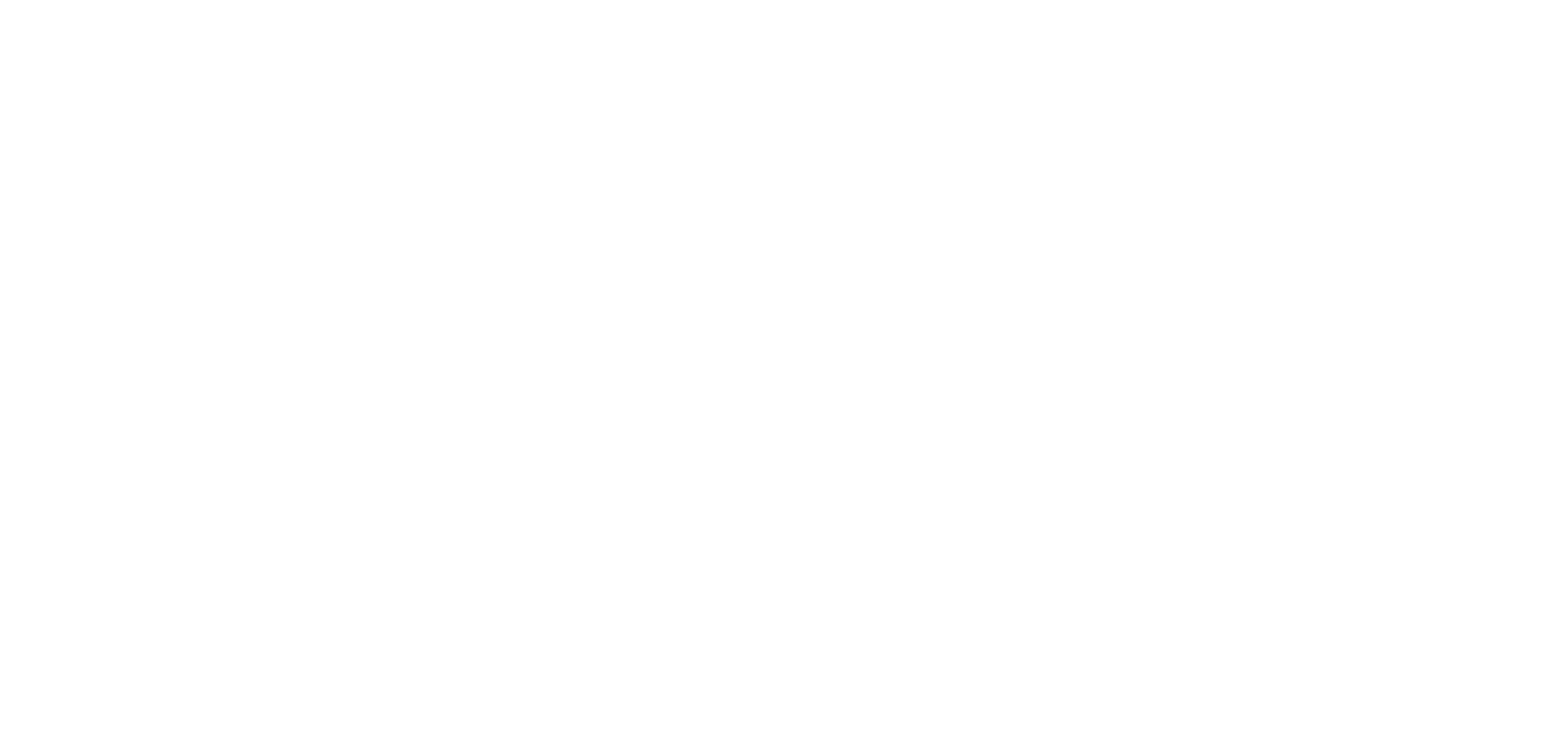
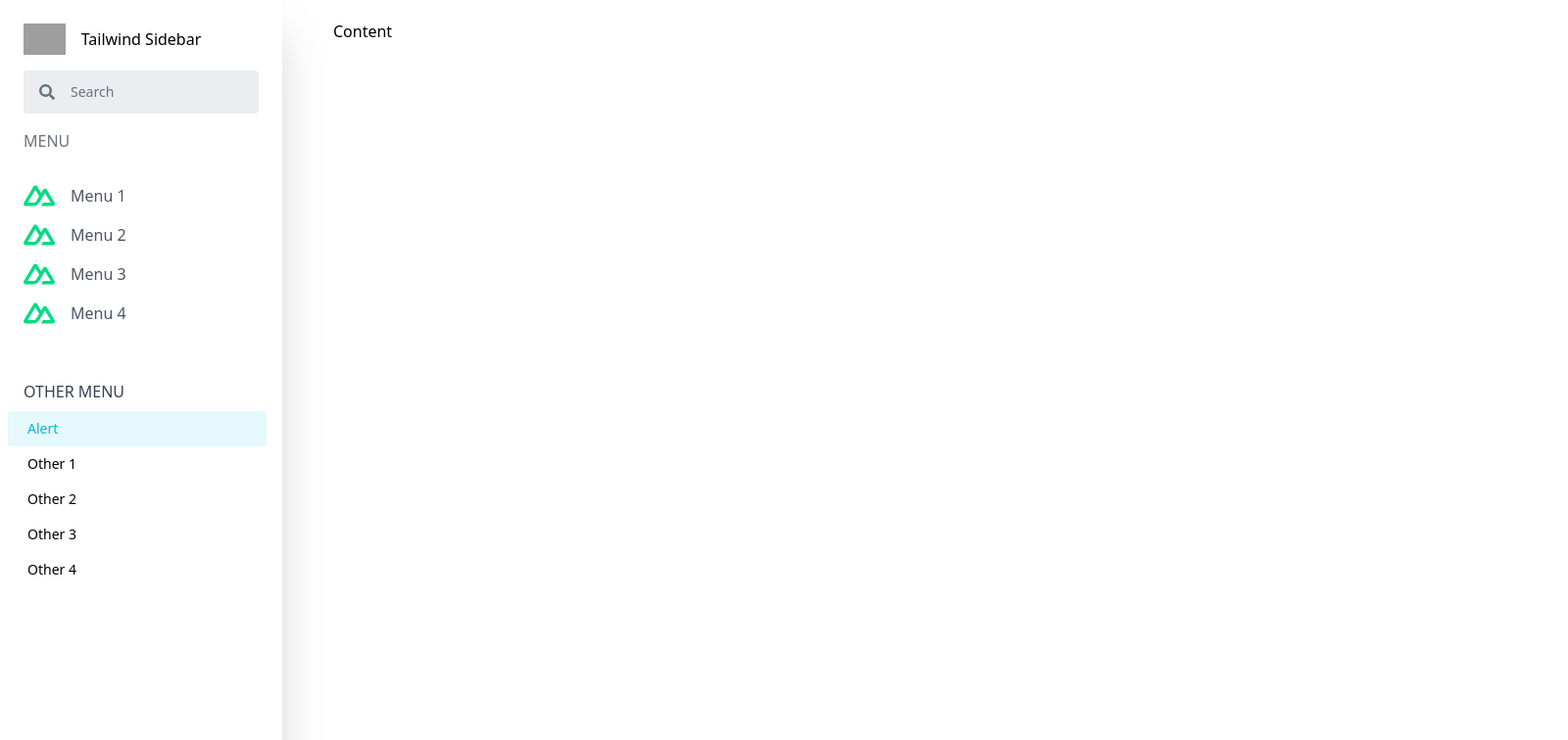
Before and after one commit to singgihpr/nuxttw, a Nuxt app: page /sidebar in a window 1280 px wide. Before the commit this address had no page. Shown: the top 756 px of the page at 98% size, 1600 px wide, since content can reach past the window. Built offline with nearby package versions, Linux system fonts and the light colour scheme; grey boxes are pictures that could not be loaded.

Commit message:
Feat: sidebar component

```diff
--- /dev/null
+++ b/components/sidebar-1.vue
@@ -0,0 +1,96 @@
+<template>
+  <div class="relative lg:left-80 md:left-80 lg:ml-auto md:ml-auto container mx-auto p-5">
+    Content
+  </div>
+  <div class="h-screen flex items-end justify-end px-4 pb-6">
+    <button class="relative z-30 lg:hidden md:hidden peer h-14 w-14 rounded-full bg-cyan-500 hover:bg-cyan-600 focus:bg-cyan-600 active:bg-cyan-700 transition">
+      <span class="text-white">
+        <svg xmlns="http://www.w3.org/2000/svg" fill="currentColor" class="w-6 m-auto" viewBox="0 0 16 16">
+          <path fill-rule="evenodd" d="M3.646 9.146a.5.5 0 0 1 .708 0L8 12.793l3.646-3.647a.5.5 0 0 1 .708.708l-4 4a.5.5 0 0 1-.708 0l-4-4a.5.5 0 0 1 0-.708zm0-2.292a.5.5 0 0 0 .708 0L8 3.207l3.646 3.647a.5.5 0 0 0 .708-.708l-4-4a.5.5 0 0 0-.708 0l-4 4a.5.5 0 0 0 0 .708z"/>
+        </svg>
+      </span>
+    </button>
+
+    <div class="z-20 fixed top-0 -left-96 lg:left-0 md:left-0 h-screen w-9/12 lg:w-72 md:w-60 bg-white shadow-2xl peer-focus:left-0 peer:transition ease-out delay-150 duration-200">
+      <nav role="navigation" class="p-6">
+          <div class="flex items-center gap-4 pb-4">
+            <img class="h-8 w-auto" src="https://tailwindui.com/img/logos/mark.svg?color=indigo&shade=600" alt="" />
+            Tailwind Sidebar
+          </div>
+
+          <div class="relative">
+            <form action="" class="text-gray-500 focus-within:text-cyan-400 focus-within:bg-white focus-within:shadow rounded search transition duration-300">
+              <div class="relative w-full">
+                <div class="absolute top-0 bottom-0 h-full flex items-center mb-auto left-4">
+                  <svg xmlns="http://ww50w3.org/2000/svg" class="w-4 fill-current" viewBox="0 0 35.997 36.004">
+                    <path id="Icon_awesome-search" data-name="search" d="M35.508,31.127l-7.01-7.01a1.686,1.686,0,0,0-1.2-.492H26.156a14.618,14.618,0,1,0-2.531,2.531V27.3a1.686,1.686,0,0,0,.492,1.2l7.01,7.01a1.681,1.681,0,0,0,2.384,0l1.99-1.99a1.7,1.7,0,0,0,.007-2.391Zm-20.883-7.5a9,9,0,1,1,9-9A8.995,8.995,0,0,1,14.625,23.625Z"></path>
+                  </svg>
+                </div>
+                <input type="search" placeholder="Search  " name="search" id="search" class="text-sm text-gray-500 placeholder-gray-500 w-full rounded py-3 pr-4 pl-12 bg-gray-200 bg-opacity-75 outline-none focus:bg-transparent focus:rounded-3xl transition-all" />
+              </div>
+            </form>
+          </div>
+
+          <div class="mt-4 -mx-4 relative overflow-y-auto overflow-x-hidden h-[85vh]">
+            <span class="uppercase px-4 text-gray-500">Menu</span>
+            <ul class="space-y-4 mb-12 px-4 mt-8">
+              <li>
+                <a href="" class="flex gap-4 text-gray-600 hover:text-gray-800 transition">
+                  <svg xmlns="http://www.w3.org/2000/svg" width="32" height="24" viewBox="0 0 256 168"><path fill="#00DC82" d="M143.618 167.029h95.166c3.023 0 5.992-.771 8.61-2.237a16.96 16.96 0 0 0 6.302-6.115a16.3 16.3 0 0 0 2.304-8.352c0-2.932-.799-5.811-2.312-8.35L189.778 34.6a16.97 16.97 0 0 0-6.301-6.113a17.6 17.6 0 0 0-8.608-2.238c-3.023 0-5.991.772-8.609 2.238a16.96 16.96 0 0 0-6.3 6.113l-16.342 27.473l-31.95-53.724a17 17 0 0 0-6.304-6.112A17.64 17.64 0 0 0 96.754 0c-3.022 0-5.992.772-8.61 2.237a17 17 0 0 0-6.303 6.112L2.31 141.975a16.3 16.3 0 0 0-2.31 8.35c0 2.932.793 5.813 2.304 8.352a16.96 16.96 0 0 0 6.302 6.115a17.6 17.6 0 0 0 8.61 2.237h59.737c23.669 0 41.123-10.084 53.134-29.758l29.159-48.983l15.618-26.215l46.874 78.742h-62.492zm-67.64-26.24l-41.688-.01L96.782 35.796l31.181 52.492l-20.877 35.084c-7.976 12.765-17.037 17.416-31.107 17.416"/></svg>
+                  Menu 1
+                </a>
+              </li>
+              <li>
+                <a href="" class="flex gap-4 text-gray-600 hover:text-gray-800 transition">
+                  <svg xmlns="http://www.w3.org/2000/svg" width="32" height="24" viewBox="0 0 256 168"><path fill="#00DC82" d="M143.618 167.029h95.166c3.023 0 5.992-.771 8.61-2.237a16.96 16.96 0 0 0 6.302-6.115a16.3 16.3 0 0 0 2.304-8.352c0-2.932-.799-5.811-2.312-8.35L189.778 34.6a16.97 16.97 0 0 0-6.301-6.113a17.6 17.6 0 0 0-8.608-2.238c-3.023 0-5.991.772-8.609 2.238a16.96 16.96 0 0 0-6.3 6.113l-16.342 27.473l-31.95-53.724a17 17 0 0 0-6.304-6.112A17.64 17.64 0 0 0 96.754 0c-3.022 0-5.992.772-8.61 2.237a17 17 0 0 0-6.303 6.112L2.31 141.975a16.3 16.3 0 0 0-2.31 8.35c0 2.932.793 5.813 2.304 8.352a16.96 16.96 0 0 0 6.302 6.115a17.6 17.6 0 0 0 8.61 2.237h59.737c23.669 0 41.123-10.084 53.134-29.758l29.159-48.983l15.618-26.215l46.874 78.742h-62.492zm-67.64-26.24l-41.688-.01L96.782 35.796l31.181 52.492l-20.877 35.084c-7.976 12.765-17.037 17.416-31.107 17.416"/></svg>
+                  Menu 2
+                </a>
+              </li>
+              <li>
+                <a href="" class="flex gap-4 text-gray-600 hover:text-gray-800 transition">
+                  <svg xmlns="http://www.w3.org/2000/svg" width="32" height="24" viewBox="0 0 256 168"><path fill="#00DC82" d="M143.618 167.029h95.166c3.023 0 5.992-.771 8.61-2.237a16.96 16.96 0 0 0 6.302-6.115a16.3 16.3 0 0 0 2.304-8.352c0-2.932-.799-5.811-2.312-8.35L189.778 34.6a16.97 16.97 0 0 0-6.301-6.113a17.6 17.6 0 0 0-8.608-2.238c-3.023 0-5.991.772-8.609 2.238a16.96 16.96 0 0 0-6.3 6.113l-16.342 27.473l-31.95-53.724a17 17 0 0 0-6.304-6.112A17.64 17.64 0 0 0 96.754 0c-3.022 0-5.992.772-8.61 2.237a17 17 0 0 0-6.303 6.112L2.31 141.975a16.3 16.3 0 0 0-2.31 8.35c0 2.932.793 5.813 2.304 8.352a16.96 16.96 0 0 0 6.302 6.115a17.6 17.6 0 0 0 8.61 2.237h59.737c23.669 0 41.123-10.084 53.134-29.758l29.159-48.983l15.618-26.215l46.874 78.742h-62.492zm-67.64-26.24l-41.688-.01L96.782 35.796l31.181 52.492l-20.877 35.084c-7.976 12.765-17.037 17.416-31.107 17.416"/></svg>
+                  Menu 3
+                </a>
+              </li>
+              <li>
+                <a href="" class="flex gap-4 text-gray-600 hover:text-gray-800 transition">
+                  <svg xmlns="http://www.w3.org/2000/svg" width="32" height="24" viewBox="0 0 256 168"><path fill="#00DC82" d="M143.618 167.029h95.166c3.023 0 5.992-.771 8.61-2.237a16.96 16.96 0 0 0 6.302-6.115a16.3 16.3 0 0 0 2.304-8.352c0-2.932-.799-5.811-2.312-8.35L189.778 34.6a16.97 16.97 0 0 0-6.301-6.113a17.6 17.6 0 0 0-8.608-2.238c-3.023 0-5.991.772-8.609 2.238a16.96 16.96 0 0 0-6.3 6.113l-16.342 27.473l-31.95-53.724a17 17 0 0 0-6.304-6.112A17.64 17.64 0 0 0 96.754 0c-3.022 0-5.992.772-8.61 2.237a17 17 0 0 0-6.303 6.112L2.31 141.975a16.3 16.3 0 0 0-2.31 8.35c0 2.932.793 5.813 2.304 8.352a16.96 16.96 0 0 0 6.302 6.115a17.6 17.6 0 0 0 8.61 2.237h59.737c23.669 0 41.123-10.084 53.134-29.758l29.159-48.983l15.618-26.215l46.874 78.742h-62.492zm-67.64-26.24l-41.688-.01L96.782 35.796l31.181 52.492l-20.877 35.084c-7.976 12.765-17.037 17.416-31.107 17.416"/></svg>
+                  Menu 4
+                </a>
+              </li>
+            </ul>
+            <ul class="space-y-4">
+              <li class="pr-2">
+                <div class="py-2 px-4 text-gray-700 uppercase">
+                  <a href="" class="block">Other Menu</a>
+                </div>
+                <ul class="text-sm pb-24">
+                  <li>
+                    <a href="" class="block py-2 px-5 rounded bg-cyan-500 bg-opacity-10 hover:bg-opacity-20 text-cyan-500">Alert</a>
+                  </li>
+                  <li>
+                    <a class="block py-2 px-5 hover:text-gray-800 transition" href="">Other 1</a>
+                  </li>
+                  <li>
+                    <a class="block py-2 px-5 hover:text-gray-800 transition" href="">Other 2</a>
+                  </li>
+                  <li>
+                    <a class="block py-2 px-5 hover:text-gray-800 transition" href="">Other 3</a>
+                  </li>
+                  <li>
+                    <a class="block py-2 px-5 hover:text-gray-800 transition" href="">Other 4</a>
+                  </li>
+                </ul>
+              </li>
+            </ul>
+          </div>
+        </nav>
+    </div>
+
+    <div class="z-10 fixed top-0 left-0 w-screen h-screen bg-gray-900 bg-opacity-30 opacity-0 peer-focus:opacity-100 peer:transition duration-200"></div>
+  </div>
+</template>
+
+<script setup>
+
+</script>
--- /dev/null
+++ b/pages/sidebar.vue
@@ -0,0 +1,7 @@
+<template>
+  <Sidebar1 />
+</template>
+
+<script setup>
+
+</script>
```
